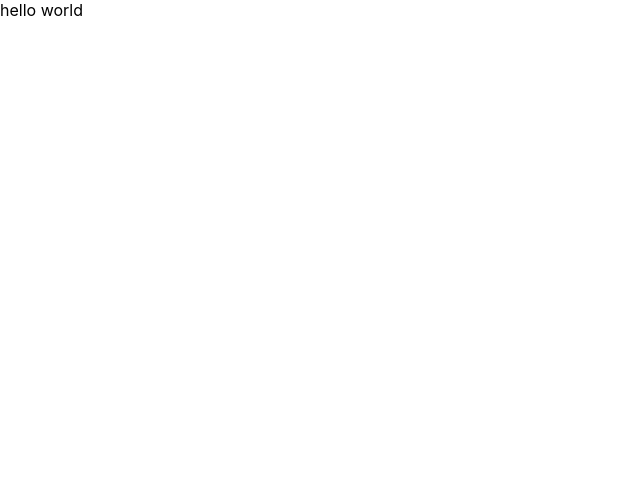
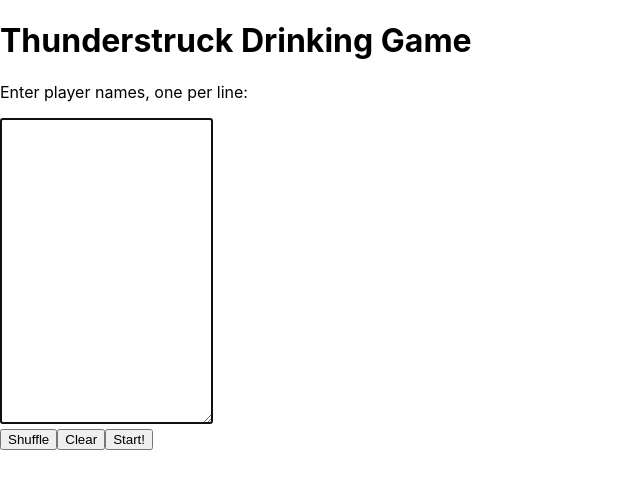
Before and after one commit to whoschris/thunderdrunk, a React (Create React App) app: page / in a window 1280 px wide. Shown: the top 488 px of the page, without its empty margins (0-640 px from the left). Built offline with nearby package versions, Linux system fonts and the light colour scheme.

Commit message:
basic functionality for start page

```diff
--- a/public/index.html
+++ b/public/index.html
@@ -6,27 +6,13 @@
     <meta name="viewport" content="width=device-width, initial-scale=1" />
     <meta name="theme-color" content="#000000" />
     <meta
-      name="description"
-      content="Web site created using create-react-app"
+      name="Thunderstruck Drinking Game"
+      content="A drinking game with Thunderstruck by AC/DC"
     />
-    <link rel="apple-touch-icon" href="%PUBLIC_URL%/logo192.png" />
-    <!--
-      manifest.json provides metadata used when your web app is installed on a
-      user's mobile device or desktop. See https://developers.google.com/web/fundamentals/web-app-manifest/
-    -->
-    <link rel="manifest" href="%PUBLIC_URL%/manifest.json" />
-    <!--
-      Notice the use of %PUBLIC_URL% in the tags above.
-      It will be replaced with the URL of the `public` folder during the build.
-      Only files inside the `public` folder can be referenced from the HTML.
-
-      Unlike "/favicon.ico" or "favicon.ico", "%PUBLIC_URL%/favicon.ico" will
-      work correctly both with client-side routing and a non-root public URL.
-      Learn how to configure a non-root public URL by running `npm run build`.
-    -->
-    <title>React App</title>
+    <title>Thunderdrunk</title>
   </head>
   <body>
+    <h1>Thunderstruck Drinking Game</h1>
     <noscript>You need to enable JavaScript to run this app.</noscript>
     <div id="root"></div>
     <!--
--- a/src/App.js
+++ b/src/App.js
@@ -1,12 +1,129 @@
 import React from 'react';
 //import './App.css';
 
-function App() {
-  return (
-    <div className="App">
-      hello world
-    </div>
-  );
+function formatPlayerList(players){
+  const formatted = players.filter(str => str.length !== 0).map((str) => {
+    return str.trim();
+  });
+  return formatted;
 }
 
+class Start extends React.Component {
+  //TODO: add line numbers to textarea
+  constructor(props){
+    super(props);
+    this.handleChange = this.handleChange.bind(this);
+  }
+
+  handleChange(e) {
+    this.props.onChangeFun(e.target.value);
+  }
+
+  render(){
+    //format names from array
+    let names = this.props.players.join("\n");
+    return(
+      <div>
+        <div id="player-input">
+          <p>Enter player names, one per line:</p>
+          <textarea
+            name="player-input"
+            rows="20" cols="24"
+            spellCheck="false"
+            autoFocus
+            value={names}
+            onChange={this.handleChange}>
+          </textarea>
+        </div>
+        <div id="control-buttons">
+          <button id="shuffle" onMouseUp={this.props.handleShuffleFun}>Shuffle</button>
+          <button id="clear" onMouseUp={this.props.handleClearFun}>Clear</button>
+          <button id="Start" onMouseUp={this.props.handleStartFun}>Start!</button>
+        </div>
+      </div>
+    );
+  }
+}
+
+class Game extends React.Component {
+  render(){
+    return(
+      <div>hello game</div>
+    );
+  }
+}
+
+class App extends React.Component {
+  constructor(props){
+    super(props);
+    this.state = {
+      players: [],
+      start: true,
+    };
+    this.handleNewChar = this.handleNewChar.bind(this);
+  }
+
+  handleNewChar(value){
+    const tmp = value.split("\n").map((str) => {
+      if (str.length > 24){
+        return str.substr(0, 24);
+      }
+      return str;
+    });
+
+    this.setState({
+      players: tmp,
+     });
+  }
+
+  handleShuffle() {
+    const formatted = formatPlayerList(this.state.players);
+    //fisher-yates shuffle
+    for(let i = formatted.length - 1; i > 0; i--){
+      const j = Math.floor(Math.random() * i)
+      const temp = formatted[i]
+      formatted[i] = formatted[j]
+      formatted[j] = temp
+    }
+
+    this.setState({
+      players: formatted,
+    });
+  }
+
+  handleClear() {
+    this.setState({
+      players: [],
+    });
+  }
+
+  handleStart() {
+    this.setState({
+      players: formatPlayerList(this.state.players),
+      start: false,
+    });
+  }
+
+  render() {
+    if (this.state.start){
+      return(
+        <Start
+          players={this.state.players}
+          onChangeFun={this.handleNewChar}
+          handleShuffleFun={() => this.handleShuffle()}
+          handleClearFun={() => this.handleClear()}
+          handleStartFun={() => this.handleStart()}
+        />
+      );
+    }
+    else {
+      return(
+        <Game players={this.state.players}/>
+      )
+    }
+  }
+}
+
+
+
 export default App;
```
